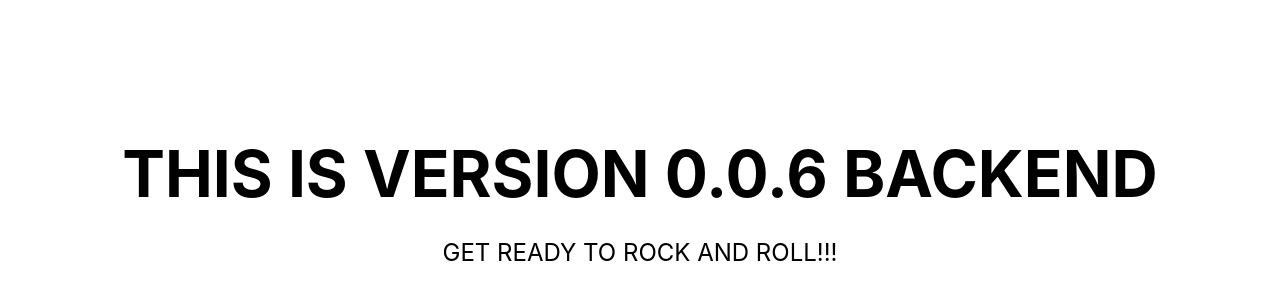
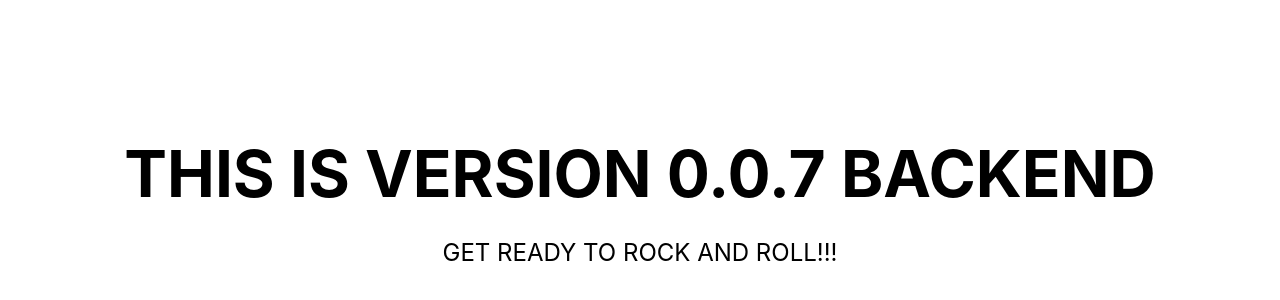
Before and after one commit to n3rdkid/test-gcp-version-deletion, a Next.js app: page / in a window 1280 px wide. Shown: the part 184-484 px from the top of the page. Built offline with nearby package versions, Linux system fonts and the light colour scheme.

Commit message:
backend 0.0.7

```diff
--- a/pages/index.js
+++ b/pages/index.js
@@ -13,7 +13,7 @@ export default function Home() {
 
       <main className={styles.main}>
         <h1 className={styles.title}>
-          THIS IS VERSION 0.0.6 BACKEND
+          THIS IS VERSION 0.0.7 BACKEND
         </h1>
 
         <p className={styles.description}>
```
